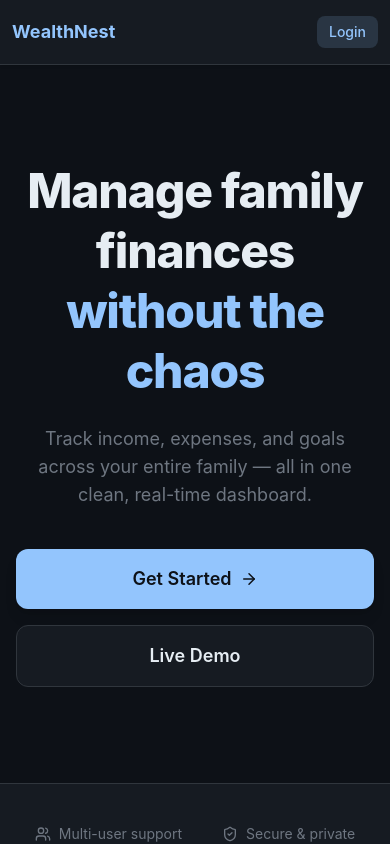
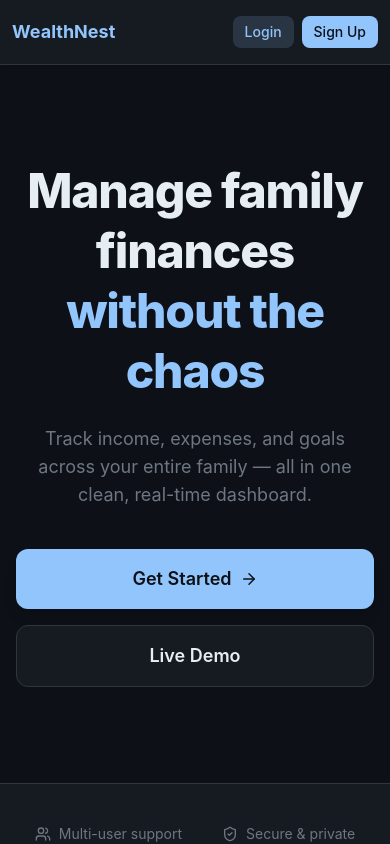
Before and after one commit to AasthaOswal/MoneyNest, a React (Vite) app in the folder frontend/: page / in a window 390 px wide. Shown: the top 844 px of the page. Built offline with nearby package versions, Linux system fonts and the light colour scheme; no server answers.

Commit message:
make small changes in navbar

```diff
--- a/frontend/src/components/public/Navbar.jsx
+++ b/frontend/src/components/public/Navbar.jsx
@@ -32,7 +32,7 @@ const Navbar = () => {
     backgroundColor: "var(--color-surface)",
   }}
 >
-  <div className="max-w-6xl mx-auto flex items-center justify-between px-3 sm:px-4 py-3">
+  <div className="max-w-7xl w-full mx-auto flex items-center justify-between px-3 sm:px-4 py-3">
     {/* Logo */}
     <div
       className="font-bold text-lg sm:text-xl shrink-0"
@@ -62,7 +62,7 @@ const Navbar = () => {
 
         <Link
           to="/signup"
-          className="hidden min-[500px]:inline-flex max-[500px]:rounded-lg rounded-xl font-medium whitespace-nowrap px-3 py-1.5 sm:px-4 sm:py-2 text-sm sm:text-base transition-all duration-200 hover:bg-primary-hover bg-primary text-text-on-primary"
+          className="inline-flex max-[500px]:rounded-lg rounded-xl font-medium whitespace-nowrap px-3 py-1.5 sm:px-4 sm:py-2 text-sm sm:text-base transition-all duration-200 hover:bg-primary-hover bg-primary text-text-on-primary"
         >
           Sign Up
         </Link>
```
